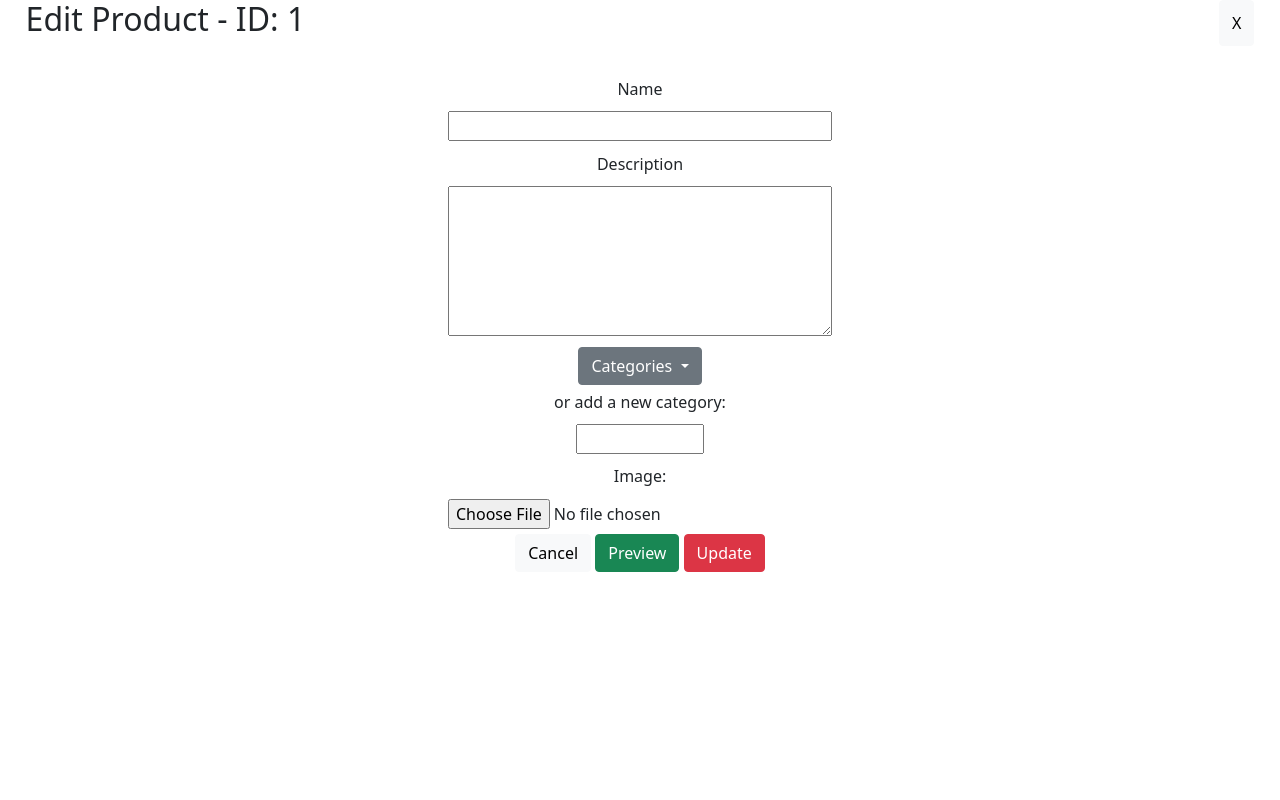
After one commit to Borelli28/ecommerce, a Django app: template ecommerce_app/templates/edit_product.html in a window 1280 px wide. The commit adds this page. Run offline with Django 3.2, Linux system fonts and the light colour scheme; the template is opened without the code that fills it: most values are stand-ins (such as "Sample title", 1, 10 or a date in 2020).

Commit message:
Done with edit_product page, now moving into the delete product function

```diff
--- /dev/null
+++ b/ecommerce_app/static/edit_product_style.css
@@ -0,0 +1,34 @@
+/* * {
+  outline: 1px dashed red;
+} */
+
+html {
+  width: 100%;
+  height: 100%;
+}
+
+header {
+  display: flex;
+  justify-content: space-between;
+  margin: 0 2%;
+}
+
+form {
+  text-align: center;
+  display: block;
+  margin: 2% 30%;
+  height: 90%;
+}
+
+  form input, label ,textarea {
+    width: 75%;
+    margin: 1%;
+  }
+
+  form #description{
+    height: 100%;
+  }
+
+  form #add-cat {
+    width: 25%;
+  }
--- a/ecommerce_app/static/products_style.css
+++ b/ecommerce_app/static/products_style.css
@@ -1,6 +1,6 @@
-* {
+/* * {
   outline: 1px dashed red;
-}
+} */
 
 html {
   height: 100%;
--- /dev/null
+++ b/ecommerce_app/templates/edit_product.html
@@ -0,0 +1,57 @@
+<!DOCTYPE html>
+<html lang="en" dir="ltr">
+  <head>
+    <meta charset="utf-8">
+    <link href="https://cdn.jsdelivr.net/npm/bootstrap@5.0.0-beta2/dist/css/bootstrap.min.css" rel="stylesheet" integrity="sha384-BmbxuPwQa2lc/FVzBcNJ7UAyJxM6wuqIj61tLrc4wSX0szH/Ev+nYRRuWlolflfl" crossorigin="anonymous">
+    <title>Products | Edit Product</title>
+    {% load static %}
+    <link rel="stylesheet" href="{% static 'edit_product_style.css' %}">
+  </head>
+  <body>
+    <!-- Title & exit button -->
+    <header>
+      <h2>Edit Product - ID: {{ id }}</h2>
+      <button class="btn btn-light"type="button" onclick="window.location.href='/dashboard/products'" name="button">X</button>
+    </header>
+    <!-- Form -->
+    <form action="/product_edit" method="post">
+      {% csrf_token %}
+      <label for="name">Name</label>
+      <input type="text" name="name">
+
+      <label for="description">Description</label>
+      <textarea name="descritpion" rows="6" cols="60"></textarea>
+
+      <div class="dropdown">
+        <button class="btn btn-secondary dropdown-toggle" type="button" data-bs-toggle="dropdown" aria-expanded="false">
+          Categories
+        </button>
+        <!-- Categories drop down menu with bootstrap icons(pencil=edit, trash=delete) -->
+          <!-- When pencil or delete buttons are pressed it should display an alert... -->
+          <!-- asking the user if he wants to edit or delete the category -->
+        <ul class="dropdown-menu" id="cats-dropdown-menu">
+          <li><a class="dropdown-item" href="#" value="shirts">Shirts</a></li>
+        </ul>
+      </div>
+      <!-- code to show edit and trash icon in each dropdown-menu item -->
+      <!-- <button type="button" name="edit-cat" href="/"><svg xmlns="http://www.w3.org/2000/svg" width="16" height="16" fill="currentColor" class="bi bi-pencil-fill" viewBox="0 0 16 16">
+<path d="M12.854.146a.5.5 0 0 0-.707 0L10.5 1.793 14.207 5.5l1.647-1.646a.5.5 0 0 0 0-.708l-3-3zm.646 6.061L9.793 2.5 3.293 9H3.5a.5.5 0 0 1 .5.5v.5h.5a.5.5 0 0 1 .5.5v.5h.5a.5.5 0 0 1 .5.5v.5h.5a.5.5 0 0 1 .5.5v.207l6.5-6.5zm-7.468 7.468A.5.5 0 0 1 6 13.5V13h-.5a.5.5 0 0 1-.5-.5V12h-.5a.5.5 0 0 1-.5-.5V11h-.5a.5.5 0 0 1-.5-.5V10h-.5a.499.499 0 0 1-.175-.032l-.179.178a.5.5 0 0 0-.11.168l-2 5a.5.5 0 0 0 .65.65l5-2a.5.5 0 0 0 .168-.11l.178-.178z"/>
+</svg></button><button type="button" name="delete-cat"><svg xmlns="http://www.w3.org/2000/svg" width="16" height="16" fill="currentColor" class="bi bi-trash-fill" viewBox="0 0 16 16">
+<path d="M2.5 1a1 1 0 0 0-1 1v1a1 1 0 0 0 1 1H3v9a2 2 0 0 0 2 2h6a2 2 0 0 0 2-2V4h.5a1 1 0 0 0 1-1V2a1 1 0 0 0-1-1H10a1 1 0 0 0-1-1H7a1 1 0 0 0-1 1H2.5zm3 4a.5.5 0 0 1 .5.5v7a.5.5 0 0 1-1 0v-7a.5.5 0 0 1 .5-.5zM8 5a.5.5 0 0 1 .5.5v7a.5.5 0 0 1-1 0v-7A.5.5 0 0 1 8 5zm3 .5v7a.5.5 0 0 1-1 0v-7a.5.5 0 0 1 1 0z"/>
+</svg></button> -->
+        <label for="add-cat">or add a new category:</label>
+        <input type="text" name="add-cat" id="add-cat">
+
+        <label for="upload-img">Image:</label>
+        <input type="file" id="product-img" name="upload-img">
+
+        <div id="form-buttons">
+          <button class="btn btn-light" type="button" onclick="window.location.href='/dashboard/products'"name="button"><a>Cancel</a></button>
+          <button class="btn btn-success" type="button" onclick="window.location.href='/dashboard/products'"name="button">Preview</button>
+          <button class="btn btn-danger" type="Submit" name="button">Update</button>
+        </div>
+    </form>
+
+    <script src="https://cdn.jsdelivr.net/npm/bootstrap@5.0.0-beta2/dist/js/bootstrap.bundle.min.js" integrity="sha384-b5kHyXgcpbZJO/tY9Ul7kGkf1S0CWuKcCD38l8YkeH8z8QjE0GmW1gYU5S9FOnJ0" crossorigin="anonymous"></script>
+  </body>
+</html>
--- a/ecommerce_app/templates/products.html
+++ b/ecommerce_app/templates/products.html
@@ -4,7 +4,7 @@
   <head>
     <meta charset="utf-8">
     <link href="https://cdn.jsdelivr.net/npm/bootstrap@5.0.0-beta2/dist/css/bootstrap.min.css" rel="stylesheet" integrity="sha384-BmbxuPwQa2lc/FVzBcNJ7UAyJxM6wuqIj61tLrc4wSX0szH/Ev+nYRRuWlolflfl" crossorigin="anonymous">
-    <title>E-Commerce | Dashboard</title>
+    <title>Dashboard | Products</title>
     {% load static %}
     <link rel="stylesheet" href="{% static 'products_style.css' %}">
   </head>
@@ -69,8 +69,8 @@
             <td>Otto</td>
             <td>@mdo</td>
             <td>
-              <a href="#">Edit |</a>
-              <a href="#">Delete</a>
+              <a href="/dashboard/products/edit_product/1">Edit |</a>
+              <a href="/dashboard/products/delete_product/1">Delete</a>
             </td>
           </tr>
         </tbody>
--- a/ecommerce_app/urls.py
+++ b/ecommerce_app/urls.py
@@ -8,5 +8,8 @@ urlpatterns = [
     path('dashboard', views.dashboard),
     path('dashboard/orders', views.orders),
     path('orders/show/<int:id>', views.order_show),
-    path('dashboard/products', views. products)
+    path('dashboard/products', views.products),
+    path('dashboard/products/edit_product/<int:id>', views.edit_product),
+    # path('dashboard/products/delete_product/<int:id>', views.delete_product)
+    path('product_edit', views.product_edit)
 ]
```
Also changed, not shown: ecommerce_app/views.py (+21 -0 lines).
